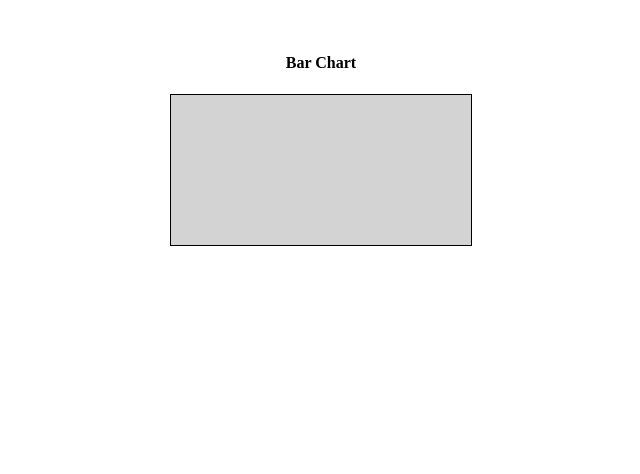
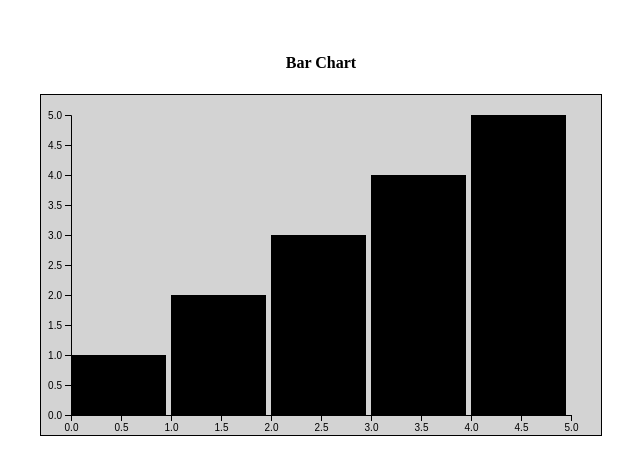
Before and after one commit to curtisyungen/d3-analytics, a plain HTML site: page index.html in a window 1280 px wide. Shown: the top 474 px of the page, without its empty margins (344-984 px from the left). Drawn offline with nearby package versions, Linux system fonts and the light colour scheme.

Commit message:
Add files via upload

```diff
--- /dev/null
+++ b/barChart.js
@@ -0,0 +1,72 @@
+let dataset = [
+    1, 2, 3, 4, 5
+];
+
+let svgWidth = 500, svgHeight = 300, barPadding = 5;
+let barWidth = (svgWidth / dataset.length);
+let leftPadding = 30;
+let bottomPadding = 20;
+
+// Set dimensions for chart
+let svg = d3.select("svg")
+    .attr("width", svgWidth + leftPadding * 2)
+    .attr("height", svgHeight + bottomPadding * 2);
+
+// Add horizontal scale to chart
+let xScale = d3.scaleLinear()
+    .domain([0, d3.max(dataset)])
+    .range([0, svgWidth]);
+
+// Add vertical scale to chart
+let yScale = d3.scaleLinear()
+    .domain([0, d3.max(dataset)])
+    .range([svgHeight, 0]);
+
+// Add x axis to chart
+let x_axis = d3.axisBottom()
+    .scale(xScale);
+
+svg.append("g")
+    .attr("transform", `translate(${leftPadding}, ${svgHeight + bottomPadding})`)
+    .call(x_axis);
+
+// Add y axis to chart
+let y_axis = d3.axisLeft()
+    .scale(yScale);
+
+svg.append("g")
+    .attr("transform", `translate(${leftPadding}, ${bottomPadding})`)
+    .call(y_axis);
+
+// Add data to bar chart
+let barChart = svg.selectAll("rect")
+    .data(dataset)
+    .enter()
+    .append("rect")
+    .attr("y", function(d) {
+        return yScale(d)
+    })
+    .attr("height", function(d) {
+        return svgHeight - yScale(d)
+    })
+    .attr("width", barWidth - barPadding)
+    .attr("transform", function (d, i) {
+        let translate = [barWidth * i + leftPadding, bottomPadding];
+        return `translate(${translate})`;
+    });
+
+// Add data labels to bar chart
+let text = svg.selectAll("text")
+    .data(dataset)
+    .enter()
+    .append("text")
+    .text(function(d) {
+        return d;
+    })
+    .attr("y", function(d, i) {
+        return svgHeight - yScale(d) + bottomPadding;
+    })
+    .attr("x", function(d, i) {
+        return barWidth * i;
+    })
+    .attr("fill", "white");
--- /dev/null
+++ b/delaunay.js
@@ -0,0 +1,3 @@
+const points = [[0, 0], [0, 1], [1, 0], [1, 1]];
+const delaunay = Delaunay.from(points);
+const voronoi = delaunay.voronoi([0, 0, 960, 500]);
--- a/index.html
+++ b/index.html
@@ -13,7 +13,8 @@
     </div>
 
     <script src="https://d3js.org/d3.v5.min.js"></script>
-    <script src="index.js"></script>
+    <script src="barChart.js"></script>
+    <script src="delaunay.js"></script>
 </body>
 
 </html>
```
